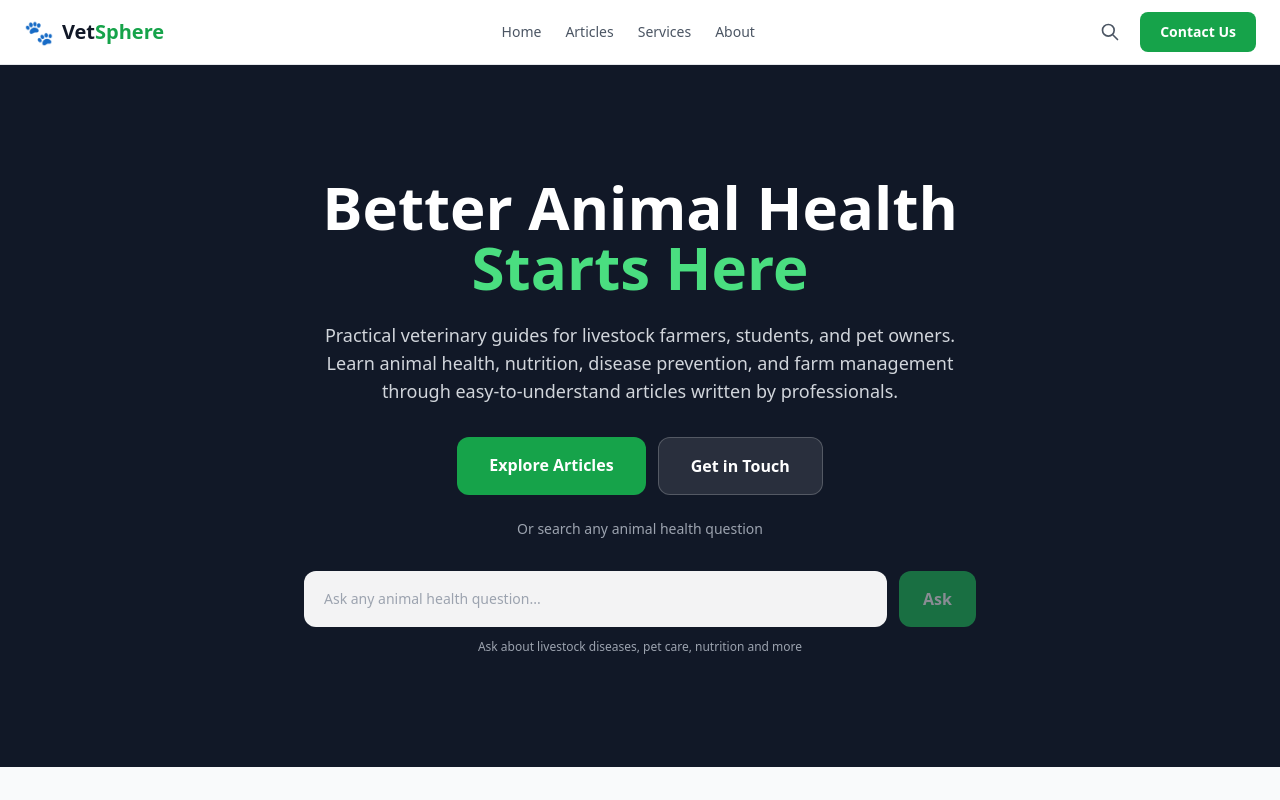
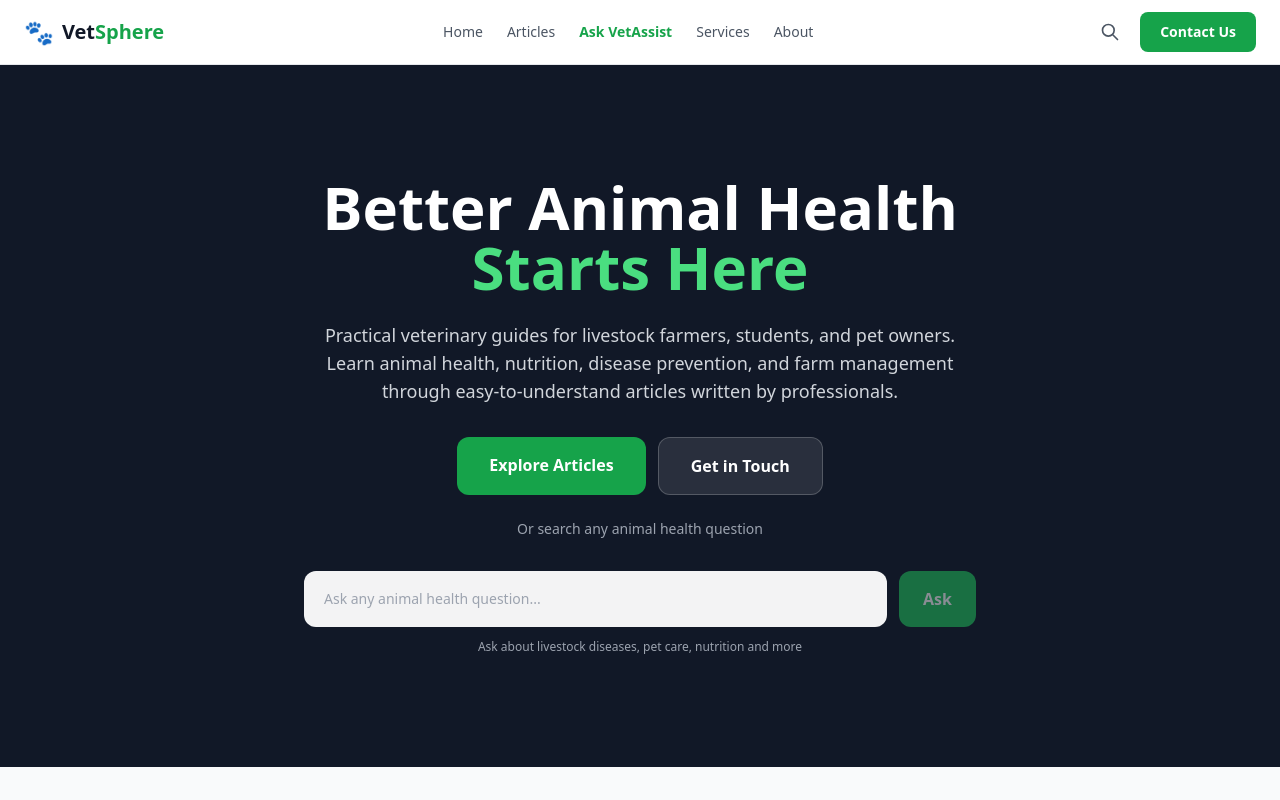
Before and after one commit to mathewschilongo099/VetSphere, a Next.js app: page / in a window 1280 px wide. Shown: the top 800 px of the page. Built offline with nearby package versions, Linux system fonts and the light colour scheme.

Commit message:
Update Header.tsx

```diff
--- a/src/components/layout/Header.tsx
+++ b/src/components/layout/Header.tsx
@@ -31,6 +31,7 @@ export default function Header() {
         <nav className="hidden md:flex items-center gap-6 text-sm font-medium text-gray-600">
           <a href="/" className="hover:text-green-600 transition">Home</a>
           <a href="/articles" className="hover:text-green-600 transition">Articles</a>
+          <a href="/ask" className="hover:text-green-600 transition text-green-600 font-semibold">Ask VetAssist</a>
           <a href="/services" className="hover:text-green-600 transition">Services</a>
           <a href="/about" className="hover:text-green-600 transition">About</a>
         </nav>
@@ -110,6 +111,7 @@ export default function Header() {
             {[
               { href: '/', label: 'Home' },
               { href: '/articles', label: 'Articles' },
+              { href: '/ask', label: '🤖 Ask VetAssist' },
               { href: '/services', label: 'Services' },
               { href: '/about', label: 'About' },
             ].map(({ href, label }) => (
```
